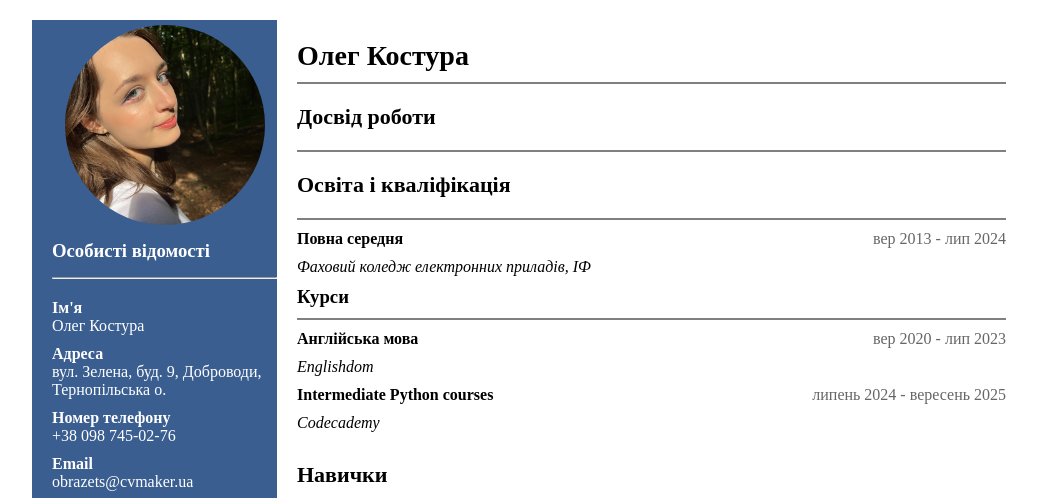
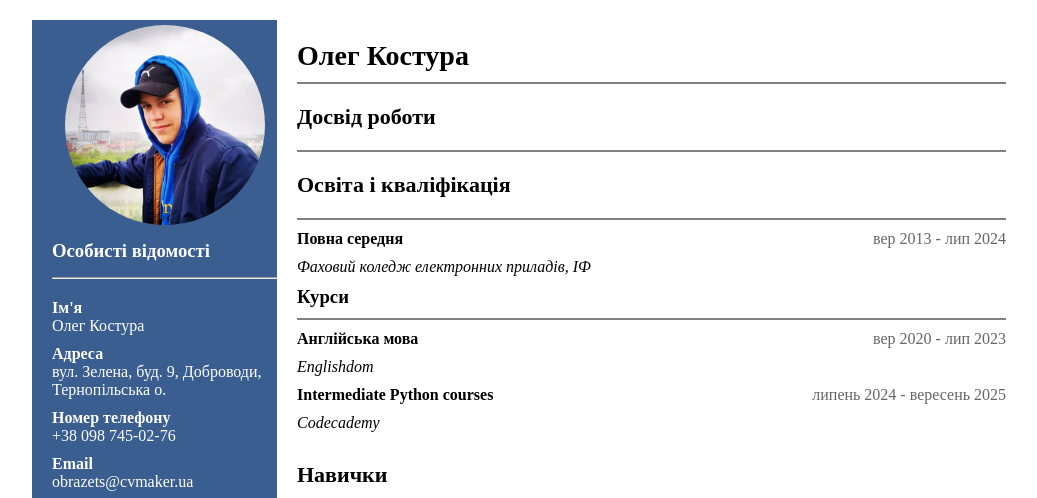
Before and after one commit to LIGHT0OF/LIGHT0OF.github.io, a plain HTML site: page lr3/index.html in a window 1280 px wide. Shown: the top 498 px of the page, without its empty margins (118-1155 px from the left). Drawn offline with Linux system fonts and the light colour scheme.

Commit message:
index.html

```diff
--- a/lr3/index.html
+++ b/lr3/index.html
@@ -11,7 +11,7 @@
 
 
     <div class="left-side">
-      <img src="assets/images/photo_2024-12-15_23-12-01.jpg" alt="Фото Аліни Когут" class="profile-photo">
+      <img src="assets/images/my_picture.jpg" alt="Фото Олега Костури" class="profile-photo">
 
       <header>
         <h3>Особисті відомості</h3>
```
